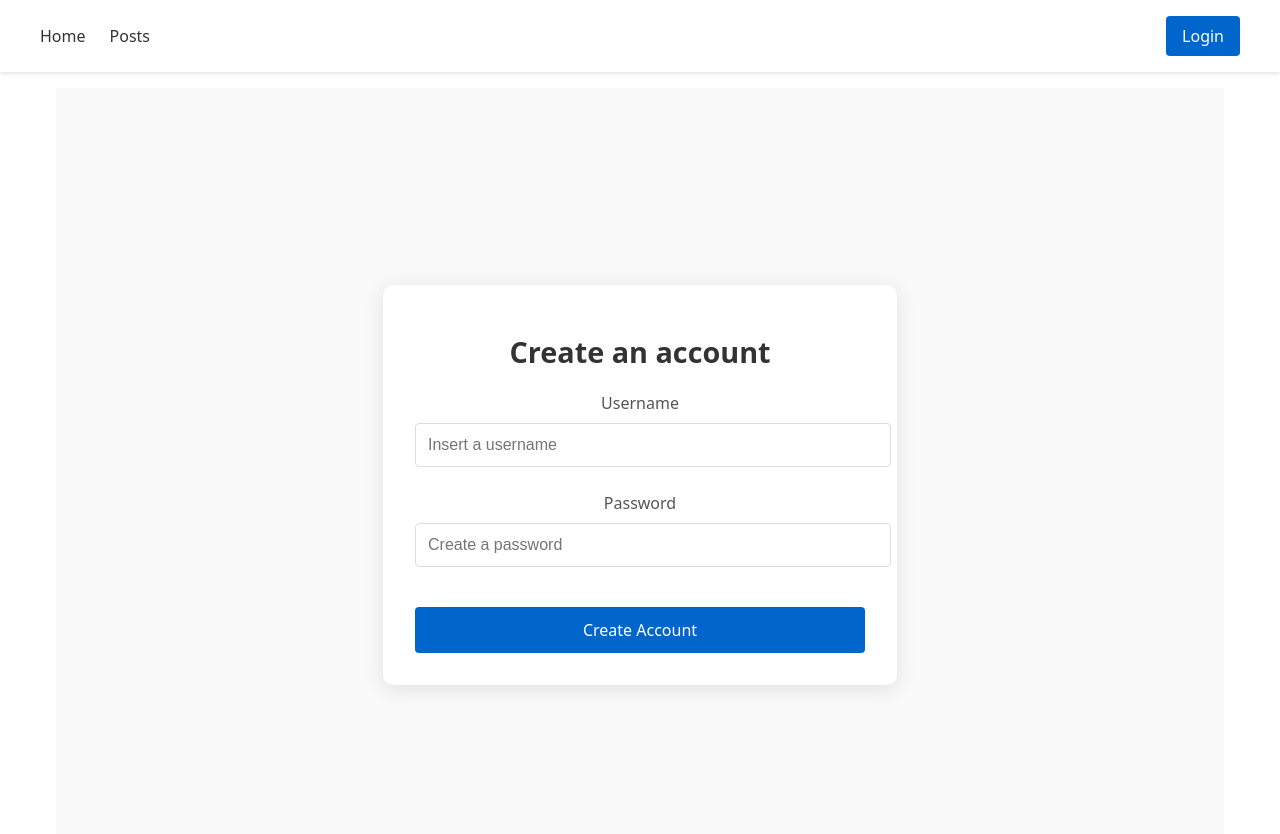
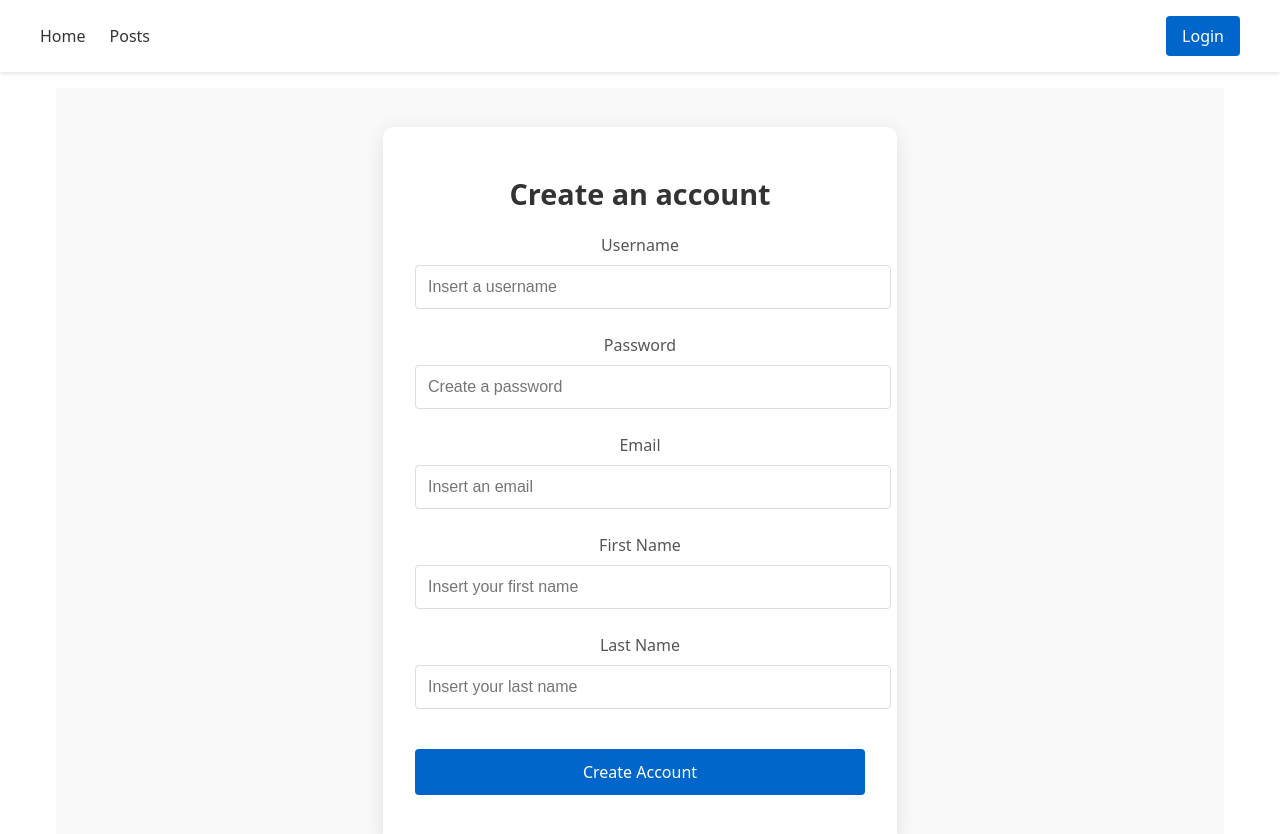
Before and after one commit to TaskMaster-New-Zealand/BlogFrontend, a React (Vite) app: page /register in a window 1280 px wide. Shown: the top 834 px of the page. Built offline with nearby package versions, Linux system fonts and the light colour scheme.

Commit message:
Fixed register and add gitinore information

```diff
--- /dev/null
+++ b/constants.js
@@ -0,0 +1 @@
+export const BaseUrl = 'https://blog-backend-wheat-one.vercel.app';
--- a/src/Components/Register.tsx
+++ b/src/Components/Register.tsx
@@ -1,32 +1,75 @@
 import React, { useState } from 'react';
 import './Register.css';
+import axios, { AxiosError } from 'axios';
+import {BaseUrl} from "../../constants";
 
-interface FormData {
-  username: string;
-  password: string;
-}
 
 const Register: React.FC = () => {
-    const [formData, setFormData] = useState<FormData>({
-        username: '',
-        password: '',
-    });
+  const [Err, setErr] = useState("");
+  const [username, setUsername] = useState("");
+  const [email, setEmail] = useState("");
+  const [password, setPassword] = useState("");
+  const [first_name, setFirstName] = useState("");
+  const [last_name, setLastName] = useState("");
 
-    const handleChange = (e: React.ChangeEvent<HTMLInputElement>) => {
-        const { name, value } = e.target;
-        setFormData(prev => ({
-            ...prev,
-            [name]: value
-        }));
+
+  const handleUsernameChange = (e: React.ChangeEvent<HTMLInputElement>) => {
+    setUsername(e.target.value);
   };
 
-    const handleSubmit = (e: React.FormEvent) => {
-        e.preventDefault();
-        console.log('Form submitted:', formData);
-        // Add your registration logic here
+  const handleEmailChange = (e: React.ChangeEvent<HTMLInputElement>) => {
+    setEmail(e.target.value);
   };
 
-    return(
+  const handlePasswordChange = (e: React.ChangeEvent<HTMLInputElement>) => {
+    setPassword(e.target.value);
+  };
+
+  const handleFirstNameChange = (e: React.ChangeEvent<HTMLInputElement>) => {
+    setFirstName(e.target.value);
+  };
+
+  const handleLastNameChange = (e: React.ChangeEvent<HTMLInputElement>) => {
+    setLastName(e.target.value);
+  };
+
+  const handleSubmit = async (e: React.FormEvent) => {
+    e.preventDefault();
+    try {
+      const response = await axios.post(
+        BaseUrl +'/api/register/',
+        {
+          username: username,
+          email: email,
+          password: password,
+          first_name: first_name,
+          last_name: last_name
+        },
+        {
+          headers: {
+            'Content-Type': 'application/json'
+          }
+        }
+      );
+      console.log(response.data);
+      setErr('✅ Registration successful!');
+    } catch (error) {
+    const err = error as AxiosError;
+
+    if (err.response) {
+      console.error('Error response:', err.response.data);
+      setErr(`❌ Server error ${err.response.status}: ${JSON.stringify(err.response.data)}`);
+    } else if (err.request) {
+      console.error('No response received:', err.request);
+      setErr('❌ No response from server.');
+    } else {
+      console.error('Unexpected error:', err.message);
+      setErr(`❌ Unexpected error: ${err.message}`);
+    }
+    }
+  };
+
+  return (
     <div className="register-container">
       <div className="register-card">
         <h1>Create an account</h1>
@@ -38,8 +81,7 @@ const Register: React.FC = () => {
               placeholder="Insert a username"
               id="username"
               name="username"
-                            value={formData.username}
-                            onChange={handleChange}
+              onChange={handleUsernameChange}
               required
             />
           </div>
@@ -51,13 +93,51 @@ const Register: React.FC = () => {
               id="password"
               name="password"
               placeholder="Create a password"
-                            value={formData.password}
-                            onChange={handleChange}
+              onChange={handlePasswordChange}
               required
             />
           </div>
 
-                    <button type="submit" className="submit-btn">Create Account</button>
+          <div className="form-group">
+            <label htmlFor="email">Email</label>
+            <input
+              type="email"
+              id="email"
+              name="email"
+              placeholder="Insert an email"
+              onChange={handleEmailChange}
+              required
+            />
+          </div>
+
+          <div className="form-group">
+            <label htmlFor="first_name">First Name</label>
+            <input
+              type="text"
+              id="first_name"
+              name="first_name"
+              placeholder="Insert your first name"
+              onChange={handleFirstNameChange}
+              required
+            />
+          </div>
+
+          <div className="form-group">
+            <label htmlFor="last_name">Last Name</label>
+            <input
+              type="text"
+              id="last_name"
+              name="last_name"
+              placeholder="Insert your last name"
+              onChange={handleLastNameChange}
+              required
+            />
+          </div>
+
+          <button type="submit" className="submit-btn">
+            Create Account
+          </button>
+          <p>{Err}</p>
         </form>
       </div>
     </div>
--- a/vite.config.ts
+++ b/vite.config.ts
@@ -26,17 +26,14 @@ export default defineConfig(({ mode }) => {
       },
     },
     server: {
-      port: 3000,
-      open: true,
-      cors: true,
-      // Configuración de proxy para API de Django (para desarrollo)
-      proxy: {
-        '/api': {
-          target: env.VITE_API_BASE_URL || 'http://localhost:8000',
-          changeOrigin: true,
-          rewrite: (path) => path.replace(/^\/api/, ''),
-        },
-      },
+      /*proxy: {
+         '/api': {
+            target: 'https://blog-backend-wheat-one.vercel.app',
+            changeOrigin: true,
+            rewrite: (path) => path.replace(/^\/api/, ''),
+          },
+      },*/
+
     },
     build: {
       outDir: 'dist',
```
Also changed, not shown: 1 other file (tests, documents, lock files or other folders). Lines whose indentation alone changed are shown as unchanged.
